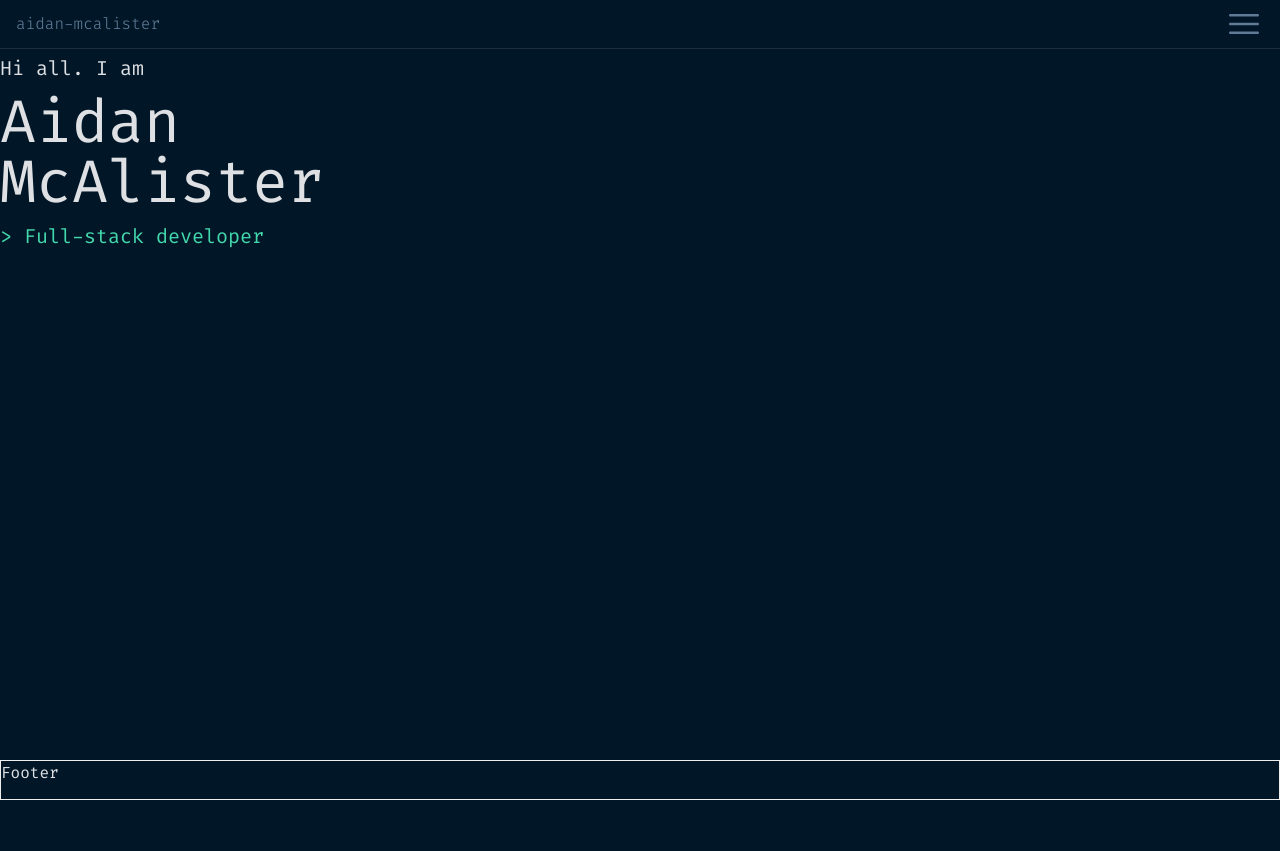
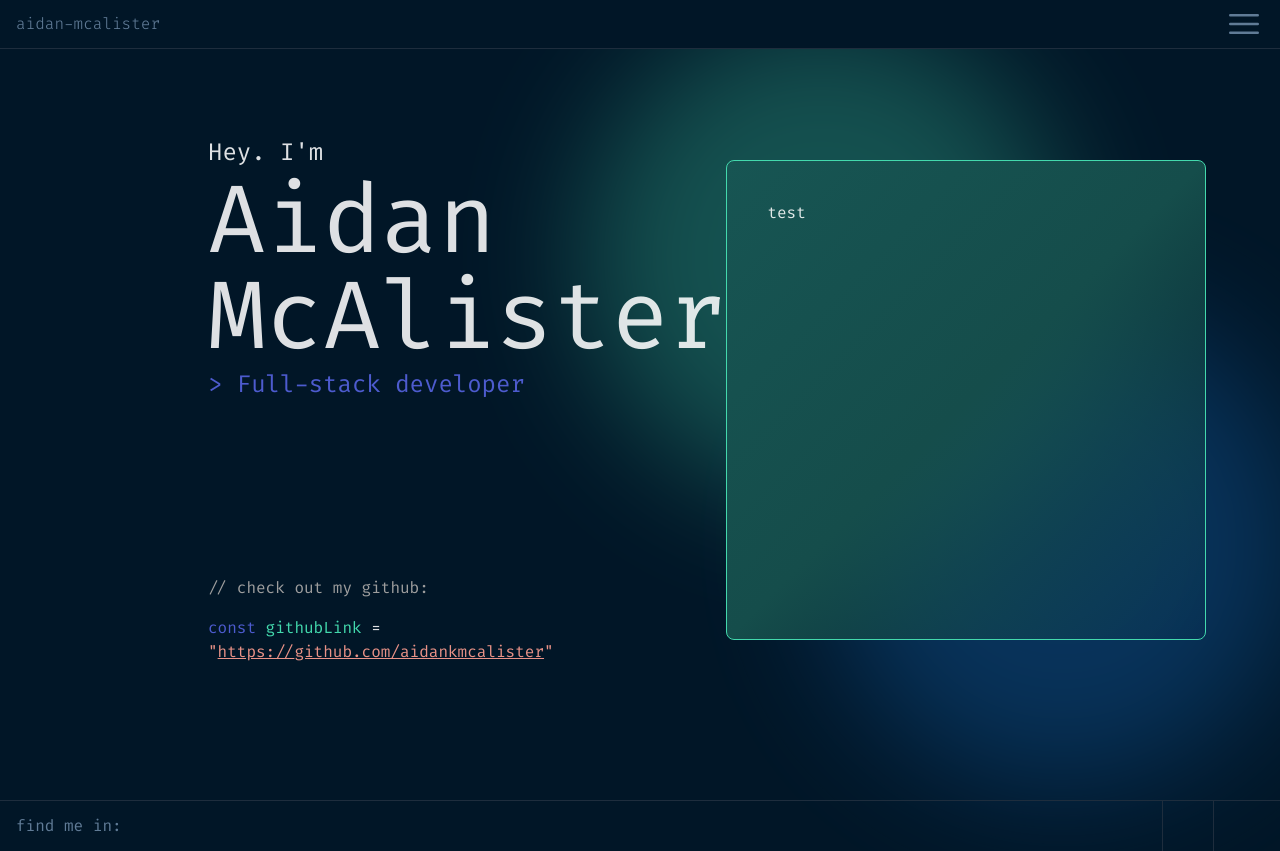
Before and after one commit to aidankmcalister/portfolio-revised, a React (Vite) app: page / in a window 1280 px wide. Before the commit the page ends 800 px from the top, so only its background shows below. Built offline with nearby package versions, Linux system fonts and the light colour scheme; what tailwindcss-animated would draw is missing.

Commit message:
homepage

```diff
--- a/src/App.jsx
+++ b/src/App.jsx
@@ -20,19 +20,21 @@ function App() {
     setIsMenuOpen(false);
   };
   return (
-    <div className="font-fira">
+    <div className="font-fira overflow-x-hidden">
       <Navbar openMenuHandler={openMenuHandler} />
 
       {isMenuOpen && <MenuOverlay closeMenuHandler={closeMenuHandler} />}
 
-      <div className="mt-12"></div>
+      <div className="mt-10 lg:mt-0"></div>
+      <div className="min-h-screen w-full flex items-center">
         <Routes>
           <Route path="/" element={<Homepage />} />
           <Route path="/about" element={<AboutPage />} />
           <Route path="/projects" element={<ProjectsPage />} />
           <Route path="/contact" element={<ContactPage />} />
         </Routes>
-      <div className="mb-10"></div>
+      </div>
+      <div className="mb-10 lg:mb-0"></div>
 
       <Footer />
     </div>
--- /dev/null
+++ b/src/components/homeComponents/FindProfileCard.jsx
@@ -0,0 +1,28 @@
+import React from "react";
+
+const FindProfileCard = () => {
+  return (
+    <div>
+      <p className="text-gray-500 mb-4">// check out my github:</p>
+      <a
+        href="https://github.com/aidankmcalister"
+        target="_blank"
+        rel="noopener noreferrer"
+      >
+        <span className="text-[#4D5BCE]">const</span>{" "}
+        <span className="text-main-green">githubLink</span> ={" "}
+        <span className="text-[#E99287]">
+          "
+          <span className="underline">
+            https://
+            <br className="block lg:hidden" />
+            github.com/aidankmcalister
+          </span>
+          "
+        </span>
+      </a>
+    </div>
+  );
+};
+
+export default FindProfileCard;
--- /dev/null
+++ b/src/components/homeComponents/MainCard.jsx
@@ -0,0 +1,16 @@
+import React from "react";
+
+const MainCard = () => {
+  return (
+    <div className="text-xl lg:text-2xl leading-10">
+      <p>Hey. I'm</p>
+      <h1 className="text-6xl lg:text-8xl my-1">
+        Aidan
+        <br className="block lg:hidden" /> McAlister
+      </h1>
+      <p className="text-main-green md:text-main-text-blue">&gt; Full-stack developer</p>
+    </div>
+  );
+};
+
+export default MainCard;
--- a/src/components/universalComponents/Footer.jsx
+++ b/src/components/universalComponents/Footer.jsx
@@ -1,7 +1,28 @@
 import React from "react";
+import { SocialIcon } from "react-social-icons";
+import { socialIcons } from "../../constants/constants";
 
 const Footer = () => {
-  return <div className="border w-full fixed bottom-0 h-10">Footer</div>;
+  return (
+    <div className="w-full border-t border-tertiary-blue flex-shrink-0">
+      <div className="w-full flex items-center justify-between px-4">
+        <p className="text-secondary-blue">find me in:</p>
+        <div className="flex">
+          {socialIcons.map((link, index) => (
+            <div key={index} className="border-l border-tertiary-blue h-full">
+              <SocialIcon
+                url={link.url}
+                href={link.href}
+                bgColor="transparent"
+                fgColor="#1E2D3D"
+              />
+            </div>
+          ))}
+        </div>
+      </div>
+    </div>
+  );
 };
 
+
 export default Footer;
--- a/src/components/universalComponents/Navbar.jsx
+++ b/src/components/universalComponents/Navbar.jsx
@@ -3,7 +3,7 @@ import { Bars3Icon } from "@heroicons/react/24/solid";
 
 const Navbar = ({ openMenuHandler }) => {
   return (
-    <div className="border-b text-secondary-blue border-tertiary-blue fixed w-full top-0 h-10 flex items-center px-4 py-6 justify-between">
+    <div className="border-b bg-main-blue text-secondary-blue border-tertiary-blue fixed w-full top-0 h-10 flex items-center px-4 py-6 justify-between">
       <Link to="/">
         <h1 className="font-fira font-light">aidan-mcalister</h1>
       </Link>
--- a/src/pages/Homepage.jsx
+++ b/src/pages/Homepage.jsx
@@ -1,15 +1,24 @@
 import React from "react";
+import MainCard from "../components/homeComponents/MainCard";
+import FindProfileCard from "../components/homeComponents/FindProfileCard";
 
 const Homepage = () => {
   return (
-    <div>
-      <div className="text-xl leading-10">
-        <p>Hi all. I am</p>
-        <h1 className="text-6xl my-1">
-          Aidan
-          <br /> McAlister
-        </h1>
-        <p className="text-main-green">&gt; Full-stack developer</p>
+    <div className="lg:flex items-center justify-between lg:mx-52 w-screen">
+      <div className="mx-7 lg:mx-0 relative">
+        <div className="absolute block lg:hidden -z-10 rounded-full h-80 w-80 -top-20 -left-24 bg-main-green opacity-25 filter blur-3xl"></div>
+        <div className="absolute block lg:hidden -z-20 rounded-full h-80 w-80 bottom-0 left-24 bg-gradient-to-b from-blue-700 to-transparent opacity-30 filter blur-3xl"></div>
+        <MainCard />
+        <div className="mt-44">
+          <FindProfileCard />
+        </div>
+      </div>
+      <div className="relative lg:block hidden">
+        <div className="absolute -z-10 rounded-full h-[30rem] w-[30rem] -top-36 -left-36 bg-main-green opacity-30 filter blur-3xl"></div>
+        <div className="absolute -z-20 rounded-full h-[30rem] w-[30rem] -bottom-36 -right-24 bg-blue-700 opacity-30 filter blur-3xl"></div>
+        <div className="border-main-green border h-[30rem] w-[30rem] bg-gradient-to-br from-[#175553] via-[#154d4b] to-transparent p-10 rounded-lg">
+          test
+        </div>
       </div>
     </div>
   );
--- a/src/styles/index.css
+++ b/src/styles/index.css
@@ -21,5 +21,7 @@
   --main-blue: #011627;
   --secondary-blue: #607b96;
   --tertiary-blue: #1e2d3d;
+  --main-text-blue: #4D5BCE;
   --main-green: #43d9ad;
+
 }
--- a/tailwind.config.js
+++ b/tailwind.config.js
@@ -8,6 +8,7 @@ module.exports = withMT({
       "main-blue": "var(--main-blue)",
       "secondary-blue": "var(--secondary-blue)",
       "tertiary-blue": "var(--tertiary-blue)",
+      "main-text-blue": "var(--main-text-blue)",
       "main-green": "var(--main-green)",
     },
     extend: {
```
Lines whose indentation alone changed are shown as unchanged.
